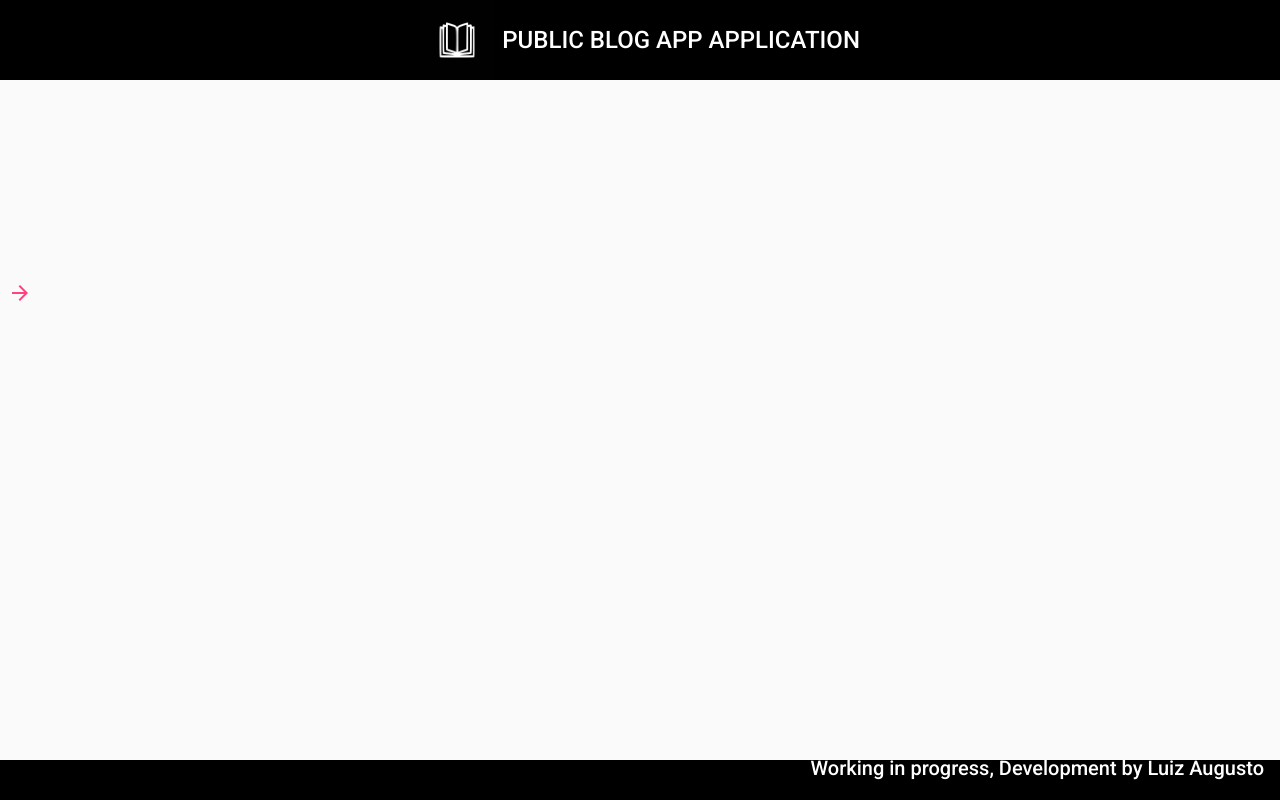
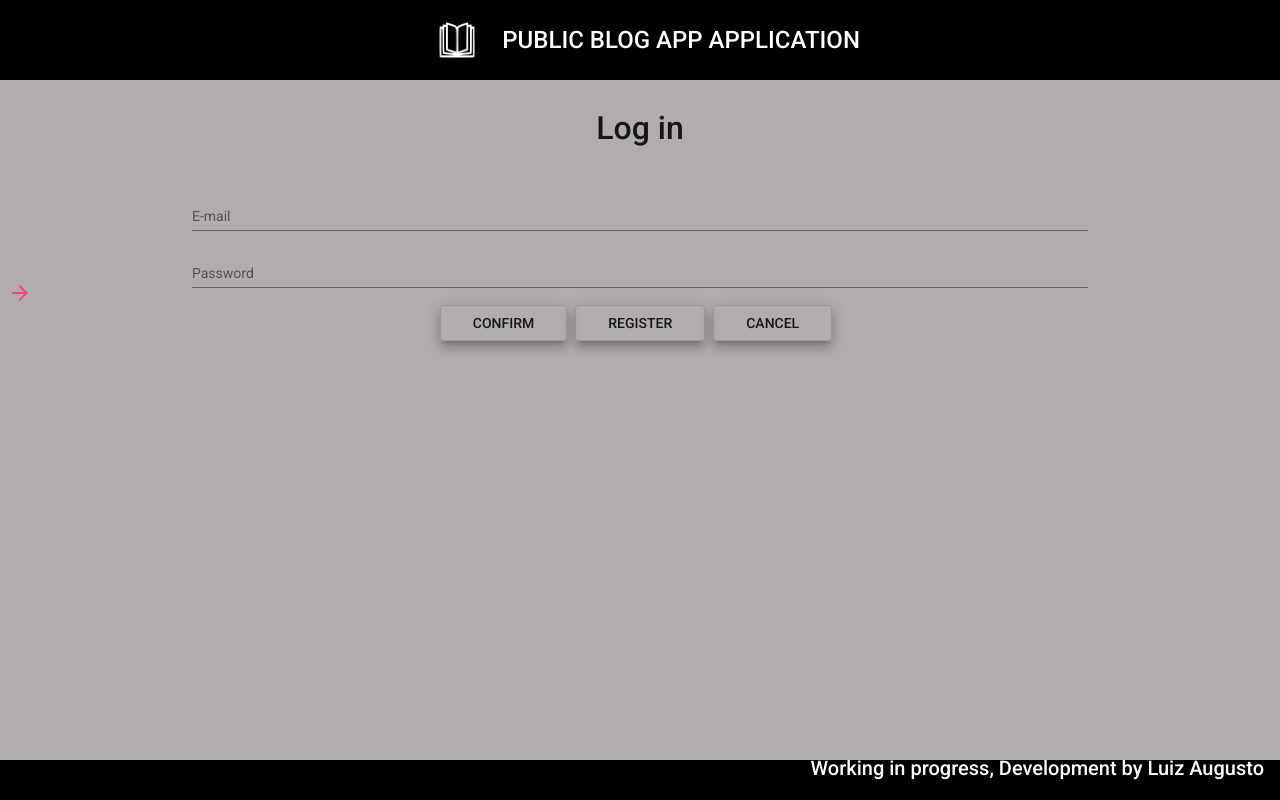
Before and after one commit to Adela1de/public-blog-app-front, an Angular app: page /login in a window 1280 px wide. Before the commit this address led to /. Built offline with nearby package versions, Linux system fonts and the light colour scheme.

Commit message:
user-login component

```diff
--- a/src/app/app-routing.module.ts
+++ b/src/app/app-routing.module.ts
@@ -1,12 +1,18 @@
 import { NgModule } from '@angular/core';
 import { RouterModule, Routes } from '@angular/router';
 import { HomeComponent } from './components/views/home/home.component';
+import { UserLoginComponent } from './components/views/user/user-login/user-login.component';
 
 const routes: Routes = [
   {
     path: '',
     component: HomeComponent
+  },
+  {
+    path: 'login',
+    component: UserLoginComponent
   }
+
 ];
 
 @NgModule({
--- a/src/app/components/template/nav/nav.component.css
+++ b/src/app/components/template/nav/nav.component.css
@@ -2,11 +2,12 @@
 {
   width: 100%;
   height: 85%;
+  background-color: rgb(177, 173, 173);
 }
 
 .example-sidenav
 {
-  background-color: grey;
+  background-color: rgb(113, 112, 112);
   width: 10%;
   height: 100%;
 }
--- a/src/app/components/template/nav/nav.component.html
+++ b/src/app/components/template/nav/nav.component.html
@@ -2,13 +2,13 @@
 
     <mat-drawer #drawer class="example-sidenav" mode="side">
         <mat-nav-list class="list">
-            <a mat-list-item>
+            <a mat-list-item  routerLink="/login">
                 <i class="material-icons">play_circle_filled</i> Log in
             </a>
             <a mat-list-item routerLink="">
                 <i class="material-icons">home</i> Home
             </a>
-            <a mat-list-item>
+            <a mat-list-item >
                 <i class="material-icons">book</i> Create
             </a>
             <a mat-list-item>
--- a/src/app/components/template/nav/nav.component.ts
+++ b/src/app/components/template/nav/nav.component.ts
@@ -10,7 +10,6 @@ export class NavComponent implements OnInit {
 
   button_name:string = "arrow_forward"
   rotate = false;
-  displayHome = false;
 
   constructor(private router: Router) { }
 
@@ -26,8 +25,9 @@ export class NavComponent implements OnInit {
     this.rotate = !this.rotate;
   }
 
-  navigateToHome():void
+  navigateToLogin():void
   {
-    this.router.navigate(['']);
+    this.router.navigate(['/login']);
   }
+
 }
--- /dev/null
+++ b/src/app/components/views/user/user-login/user-login.component.css
@@ -0,0 +1,32 @@
+form
+{
+    text-align: center;
+    width: 70%;
+    margin: 2rem auto 0 auto;
+
+}
+
+h1
+{
+    font-size: 2rem;
+    font-weight: 500;
+    margin-bottom: 3rem;
+}
+
+.form
+{
+    width: 100%;
+}
+
+.buttons
+{
+    width: 100%;
+    text-align: center;
+}
+
+button
+{
+    margin-right: .5rem;
+    padding-right: 2rem;
+    padding-left: 2rem;
+}
--- /dev/null
+++ b/src/app/components/views/user/user-login/user-login.component.html
@@ -0,0 +1,17 @@
+<form>
+    <h1>Log in</h1>
+    <mat-form-field class="form">
+        <mat-label>E-mail</mat-label>
+        <input matInput type="text" name="E-mail" placeholder="Ex. teste@gmail.com">
+    </mat-form-field>
+    <mat-form-field class="form">
+        <mat-label>Password</mat-label>
+        <input matInput type="text" name="Password" placeholder="Ex. 123456789">
+    </mat-form-field>
+
+    <div class="buttons">
+        <button class="mat-elevation-z8" mat-stroked-button color="basic"> CONFIRM </button>
+        <button class="mat-elevation-z8" mat-stroked-button color="basic"> REGISTER </button>
+        <button (click)="cancelLogin()"class="mat-elevation-z8" mat-stroked-button color="basic"> CANCEL </button>
+    </div>
+</form>
--- /dev/null
+++ b/src/app/components/views/user/user-login/user-login.component.ts
@@ -0,0 +1,21 @@
+import { Component, OnInit } from '@angular/core';
+import { Router } from '@angular/router';
+
+@Component({
+  selector: 'app-user-login',
+  templateUrl: './user-login.component.html',
+  styleUrls: ['./user-login.component.css']
+})
+export class UserLoginComponent implements OnInit {
+
+  constructor(private router: Router) { }
+
+  ngOnInit(): void {
+  }
+
+  cancelLogin():void
+  {
+    this.router.navigate(['']);
+  }
+
+}
```
Also changed, not shown: src/app/app.module.ts (+10 -2 lines).
